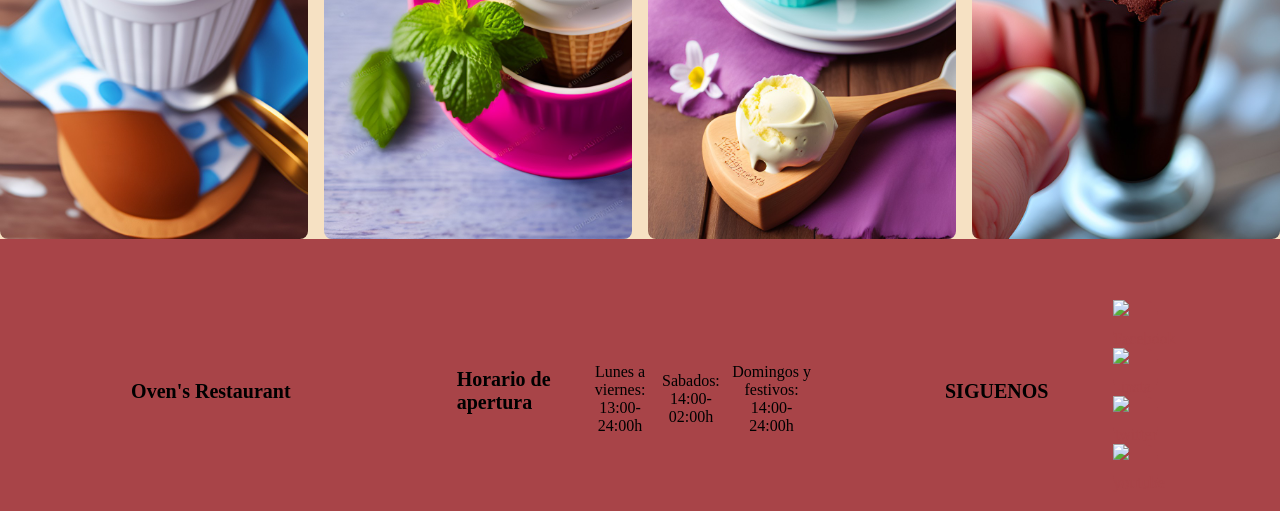
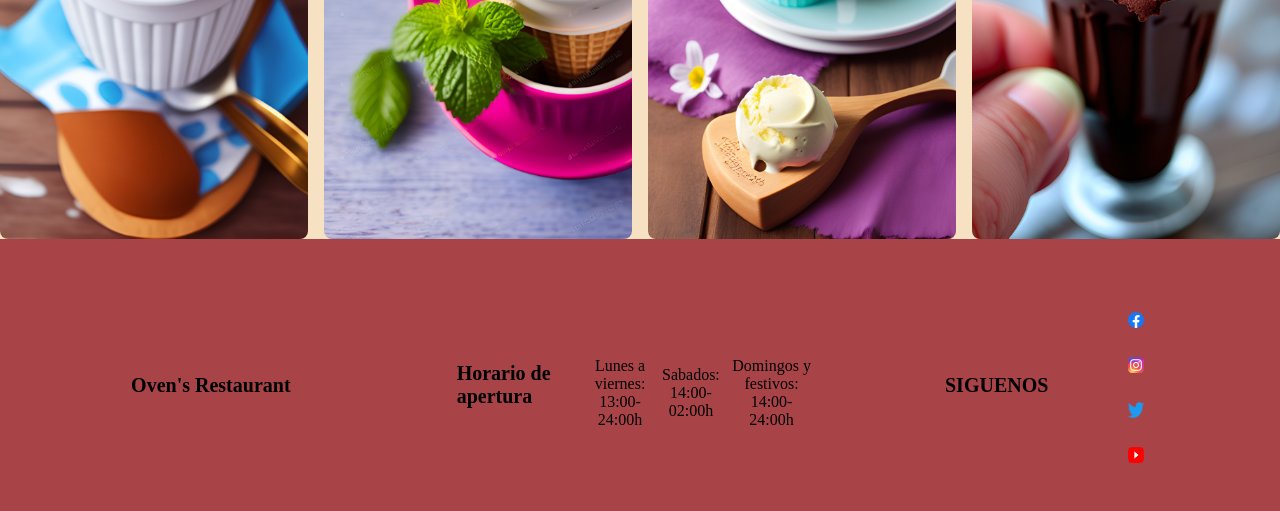
Before and after one commit to jorgeescu/Restaurante, a plain HTML site: page htmls/carta.html in a window 1280 px wide. Shown: the part 2329-2840 px from the top of the page. Drawn offline with Linux system fonts and the light colour scheme.

Commit message:
Update carta.html

```diff
--- a/htmls/carta.html
+++ b/htmls/carta.html
@@ -144,10 +144,10 @@
                     <h2>SIGUENOS</h2>
                     <div class="red-social">
                         <ul>
-                            <li><a href="https://www.iesjuanbosco.es" class="fa fa-facebook"><img src="./images/facebook.webp" alt="Facebook"></a></li>
-                            <li><a href="https://www.iesjuanbosco.es" class="fa fa-instagram"><img src="./images/insta.webp"  alt="insta"></a></li>
-                            <li><a href="https://www.iesjuanbosco.es" class="fa fa-twitter"><img src="./images/Twitter-logo.svg.webp" alt="twitter"></a></li>
-                            <li><a href="https://www.iesjuanbosco.es" class="fa fa-youtube"><img src="./images/Youtube.png" alt="youtube"></a></li>
+                            <li><a href="https://www.iesjuanbosco.es" class="fa fa-facebook"><img src="../images/facebook.webp" alt="Facebook"></a></li>
+                            <li><a href="https://www.iesjuanbosco.es" class="fa fa-instagram"><img src="../images/insta.webp"  alt="insta"></a></li>
+                            <li><a href="https://www.iesjuanbosco.es" class="fa fa-twitter"><img src="../images/Twitter-logo.svg.webp" alt="twitter"></a></li>
+                            <li><a href="https://www.iesjuanbosco.es" class="fa fa-youtube"><img src="../images/Youtube.png" alt="youtube"></a></li>
                         </ul>
                     </div>
                 </div>
```
